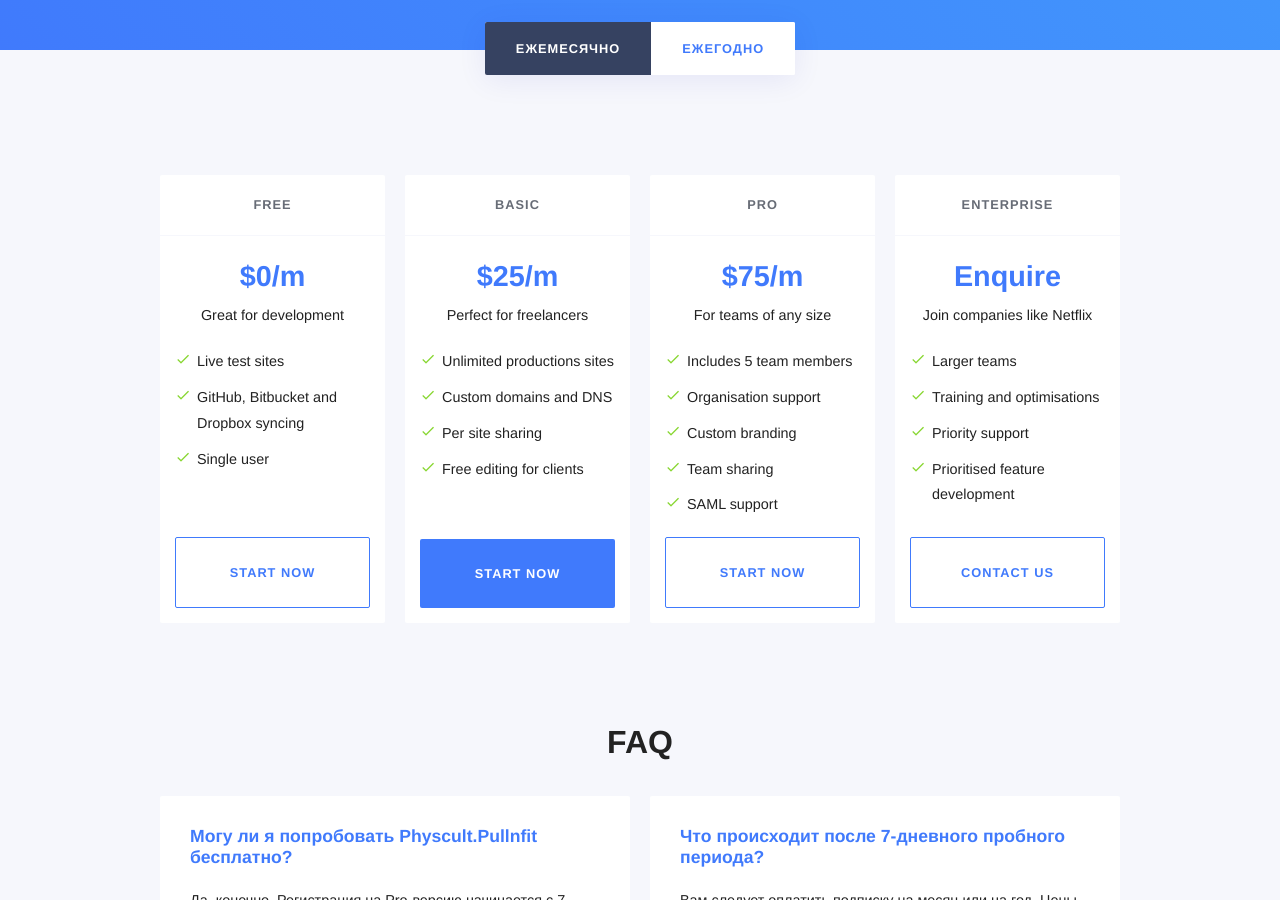
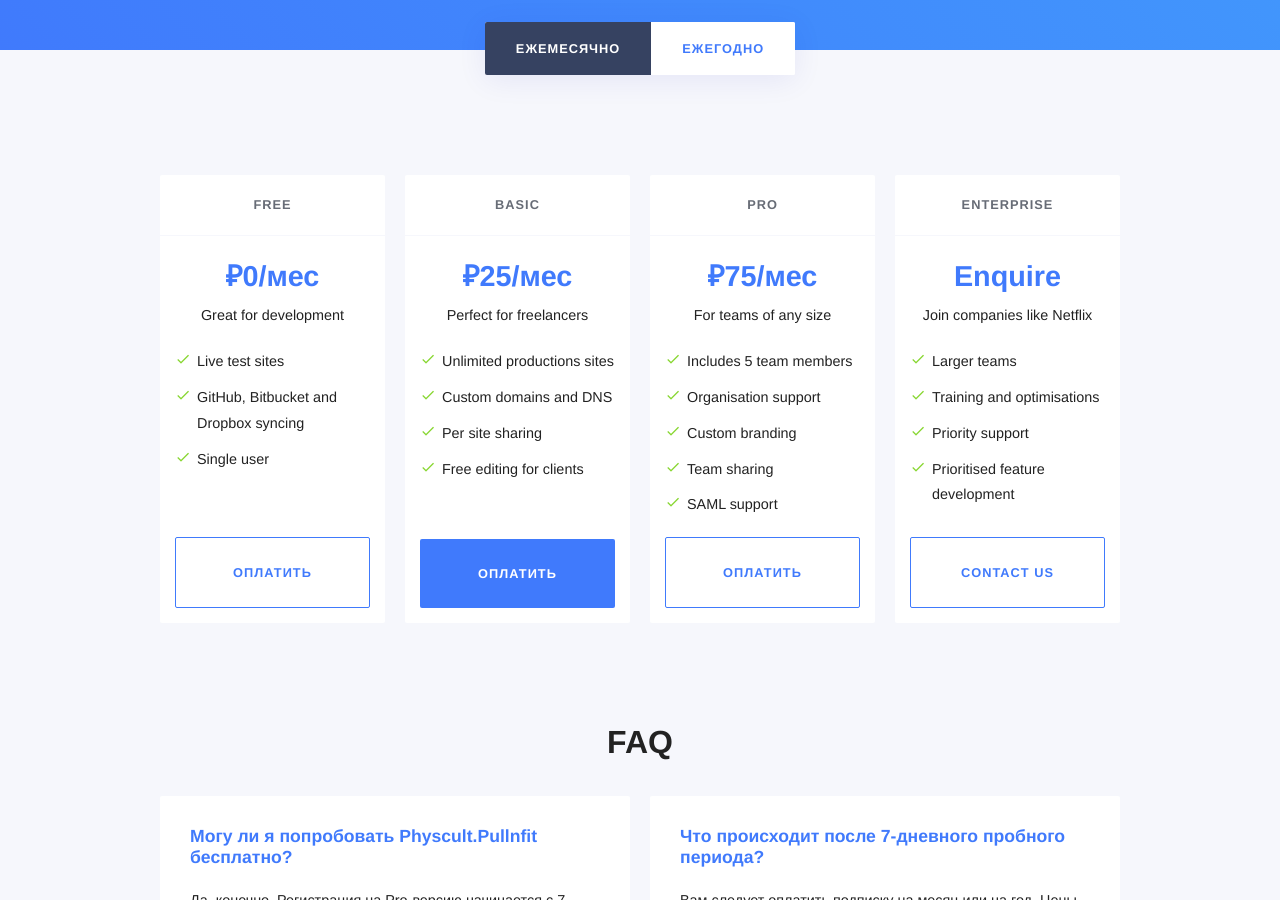
Before and after one commit to RakhimyanTim/physcult.github.io, a Jekyll site: the page built from pages/pricing.html, in a window 1280 px wide and 900 px high, scrolled down 315 px. Built offline with Jekyll 4.4.1, drawn with Linux system fonts in a browser that asks for light colours; some web fonts are replaced.

Commit message:
Update plan.html

```diff
--- a/_includes/components/pricing/plan.html
+++ b/_includes/components/pricing/plan.html
@@ -3,8 +3,8 @@
 	<div class="plan-content">
 		<p class="price">
 			{% if include.plan.price %}
-				<span class="monthly">${{ include.plan.price }}/m</span>
-				<span class="annually">${{ include.plan.price | times: 10}}/y</span>
+				<span class="monthly">₽{{ include.plan.price }}/мес</span>
+				<span class="annually">₽{{ include.plan.price | times: 10}}/год</span>
 			{% else %}
 				{{ include.plan.price_alt }}
 			{% endif %}
@@ -23,7 +23,7 @@
 			{% if include.plan.cta %}
 				<a class="button {% if plan.highlight %}brand{% else %}light{% endif %}" href="{{ plan.cta.link }}">{{ include.plan.cta.text }}</a>
 			{% else %}
-				<a class="button {% if plan.highlight %}brand{% else %}light{% endif %}" href="https://app.cloudcannon.com/editor">Start Now</a>
+				<a class="button {% if plan.highlight %}brand{% else %}light{% endif %}" href="http://yasobe.ru/na/physcultpullnfit">Оплатить</a>
 			{% endif %}
 		</div>
 	</div>
```
